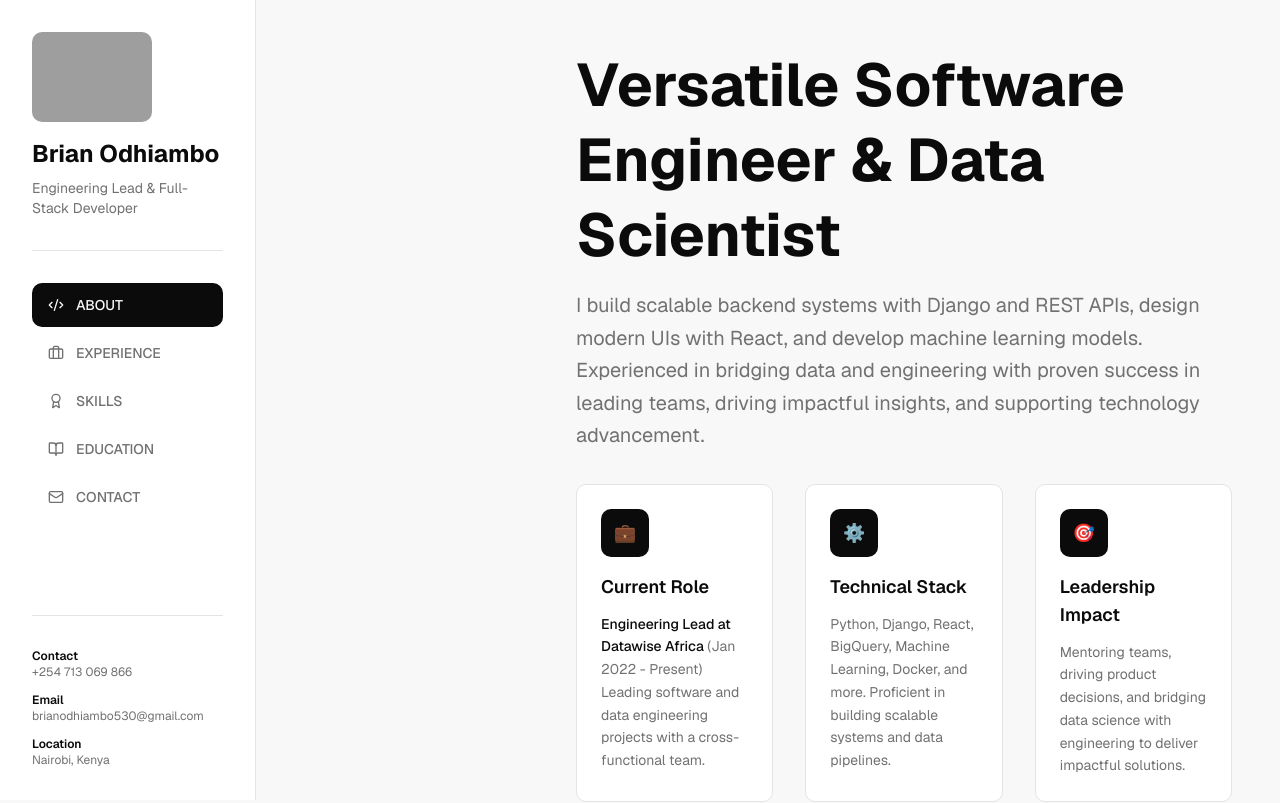
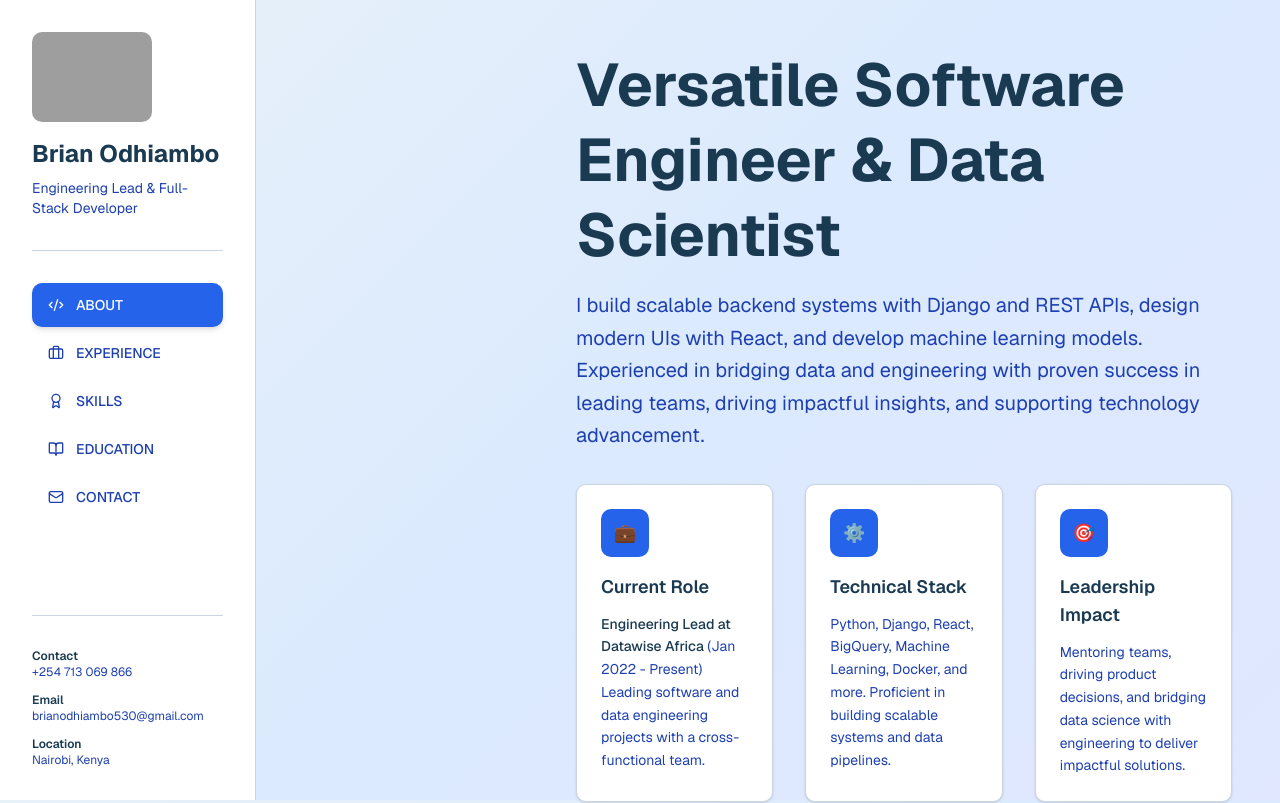
Before and after one commit to BrianOdhiambo/my-portfolio, a Next.js app: page / in a window 1280 px wide. Shown: the top 803 px of the page. Built offline with nearby package versions, Linux system fonts and the light colour scheme; grey boxes are pictures that could not be loaded.

Commit message:
updated color theme

```diff
--- a/app/globals.css
+++ b/app/globals.css
@@ -4,74 +4,74 @@
 @custom-variant dark (&:is(.dark *));
 
 :root {
-  --background: oklch(0.98 0 0);
-  --foreground: oklch(0.15 0 0);
-  --card: oklch(1 0 0);
-  --card-foreground: oklch(0.15 0 0);
-  --popover: oklch(1 0 0);
-  --popover-foreground: oklch(0.15 0 0);
-  --primary: oklch(0.3 0 0);
-  --primary-foreground: oklch(0.98 0 0);
-  --secondary: oklch(0.88 0 0);
-  --secondary-foreground: oklch(0.2 0 0);
-  --muted: oklch(0.88 0 0);
-  --muted-foreground: oklch(0.55 0 0);
-  --accent: oklch(0.88 0 0);
-  --accent-foreground: oklch(0.2 0 0);
-  --destructive: oklch(0.577 0.245 27.325);
-  --destructive-foreground: oklch(0.577 0.245 27.325);
-  --border: oklch(0.92 0 0);
-  --input: oklch(0.92 0 0);
-  --ring: oklch(0.7 0 0);
-  --chart-1: oklch(0.646 0.222 41.116);
-  --chart-2: oklch(0.6 0.118 184.704);
-  --chart-3: oklch(0.398 0.07 227.392);
-  --chart-4: oklch(0.828 0.189 84.429);
-  --chart-5: oklch(0.769 0.188 70.08);
+  --background: #e8f1f8;
+  --foreground: #1a3a52;
+  --card: #ffffff;
+  --card-foreground: #1a3a52;
+  --popover: #ffffff;
+  --popover-foreground: #1a3a52;
+  --primary: #2563eb;
+  --primary-foreground: #ffffff;
+  --secondary: #dbeafe;
+  --secondary-foreground: #1e40af;
+  --muted: #bfdbfe;
+  --muted-foreground: #1e40af;
+  --accent: #3b82f6;
+  --accent-foreground: #ffffff;
+  --destructive: #dc2626;
+  --destructive-foreground: #fca5a5;
+  --border: #cbd5e1;
+  --input: #f1f5f9;
+  --ring: #3b82f6;
+  --chart-1: #3b82f6;
+  --chart-2: #06b6d4;
+  --chart-3: #8b5cf6;
+  --chart-4: #ec4899;
+  --chart-5: #f59e0b;
   --radius: 0.625rem;
-  --sidebar: oklch(0.985 0 0);
-  --sidebar-foreground: oklch(0.145 0 0);
-  --sidebar-primary: oklch(0.205 0 0);
-  --sidebar-primary-foreground: oklch(0.985 0 0);
-  --sidebar-accent: oklch(0.97 0 0);
-  --sidebar-accent-foreground: oklch(0.205 0 0);
-  --sidebar-border: oklch(0.922 0 0);
-  --sidebar-ring: oklch(0.708 0 0);
+  --sidebar: #ffffff;
+  --sidebar-foreground: #1a3a52;
+  --sidebar-primary: #2563eb;
+  --sidebar-primary-foreground: #ffffff;
+  --sidebar-accent: #dbeafe;
+  --sidebar-accent-foreground: #1e40af;
+  --sidebar-border: #cbd5e1;
+  --sidebar-ring: #3b82f6;
 }
 
 .dark {
-  --background: oklch(0.13 0 0);
-  --foreground: oklch(0.92 0 0);
-  --card: oklch(0.18 0 0);
-  --card-foreground: oklch(0.92 0 0);
-  --popover: oklch(0.18 0 0);
-  --popover-foreground: oklch(0.92 0 0);
-  --primary: oklch(0.92 0 0);
-  --primary-foreground: oklch(0.13 0 0);
-  --secondary: oklch(0.35 0 0);
-  --secondary-foreground: oklch(0.92 0 0);
-  --muted: oklch(0.35 0 0);
-  --muted-foreground: oklch(0.65 0 0);
-  --accent: oklch(0.35 0 0);
-  --accent-foreground: oklch(0.92 0 0);
-  --destructive: oklch(0.396 0.141 25.723);
-  --destructive-foreground: oklch(0.637 0.237 25.331);
-  --border: oklch(0.28 0 0);
-  --input: oklch(0.28 0 0);
-  --ring: oklch(0.45 0 0);
-  --chart-1: oklch(0.488 0.243 264.376);
-  --chart-2: oklch(0.696 0.17 162.48);
-  --chart-3: oklch(0.769 0.188 70.08);
-  --chart-4: oklch(0.627 0.265 303.9);
-  --chart-5: oklch(0.645 0.246 16.439);
-  --sidebar: oklch(0.18 0 0);
-  --sidebar-foreground: oklch(0.92 0 0);
-  --sidebar-primary: oklch(0.92 0 0);
-  --sidebar-primary-foreground: oklch(0.13 0 0);
-  --sidebar-accent: oklch(0.35 0 0);
-  --sidebar-accent-foreground: oklch(0.92 0 0);
-  --sidebar-border: oklch(0.28 0 0);
-  --sidebar-ring: oklch(0.45 0 0);
+  --background: #0f172a;
+  --foreground: #e2e8f0;
+  --card: #1e293b;
+  --card-foreground: #e2e8f0;
+  --popover: #1e293b;
+  --popover-foreground: #e2e8f0;
+  --primary: #60a5fa;
+  --primary-foreground: #0f172a;
+  --secondary: #1e3a8a;
+  --secondary-foreground: #93c5fd;
+  --muted: #334155;
+  --muted-foreground: #cbd5e1;
+  --accent: #60a5fa;
+  --accent-foreground: #0f172a;
+  --destructive: #f87171;
+  --destructive-foreground: #7c2d12;
+  --border: #334155;
+  --input: #0f172a;
+  --ring: #60a5fa;
+  --chart-1: #60a5fa;
+  --chart-2: #06b6d4;
+  --chart-3: #a78bfa;
+  --chart-4: #f472b6;
+  --chart-5: #fbbf24;
+  --sidebar: #1e293b;
+  --sidebar-foreground: #e2e8f0;
+  --sidebar-primary: #60a5fa;
+  --sidebar-primary-foreground: #0f172a;
+  --sidebar-accent: #1e3a8a;
+  --sidebar-accent-foreground: #93c5fd;
+  --sidebar-border: #334155;
+  --sidebar-ring: #60a5fa;
 }
 
 @theme inline {
@@ -120,6 +120,8 @@
     @apply border-border outline-ring/50;
   }
   body {
-    @apply bg-background text-foreground;
+    @apply text-foreground;
+    background: linear-gradient(135deg, #e8f1f8 0%, #dbeafe 50%, #e0e7ff 100%);
+    background-attachment: fixed;
   }
 }
--- a/app/page.tsx
+++ b/app/page.tsx
@@ -12,7 +12,7 @@ export default function Home() {
   const [activeSection, setActiveSection] = useState<'about' | 'experience' | 'skills' | 'education' | 'contact'>('about');
 
   return (
-    <div className="min-h-screen bg-background text-foreground">
+    <div className="min-h-screen text-foreground">
       <div className="flex flex-col lg:flex-row">
         {/* Sidebar Navigation */}
         <Navigation activeSection={activeSection} onSectionChange={setActiveSection} />
--- a/components/Experience.tsx
+++ b/components/Experience.tsx
@@ -62,15 +62,17 @@ export default function Experience() {
         {/* Experience Overview Chart */}
         <div className="mb-12 bg-card rounded-lg p-8 border border-border">
           <h3 className="text-2xl font-bold text-foreground mb-6">Experience Timeline</h3>
-          <ResponsiveContainer width="100%" height={300}>
-            <BarChart data={experienceData}>
-              <CartesianGrid strokeDasharray="3 3" stroke="#e5e7eb" />
-              <XAxis dataKey="role" stroke="#6b7280" angle={-45} textAnchor="end" height={100} interval={0} />
-              <YAxis stroke="#6b7280" />
-              <Tooltip contentStyle={{ backgroundColor: '#f3f4f6', border: '1px solid #d1d5db', borderRadius: '6px' }} />
-              <Bar dataKey="duration" fill="#1f2937" radius={[8, 8, 0, 0]} name="Duration (months)" />
-            </BarChart>
-          </ResponsiveContainer>
+          <div style={{ width: '100%', height: '400px' }}>
+            <ResponsiveContainer width="100%" height="100%">
+              <BarChart data={experienceData} margin={{ top: 20, right: 30, left: 20, bottom: 120 }}>
+                <CartesianGrid strokeDasharray="3 3" stroke="#cbd5e1" />
+                <XAxis dataKey="role" stroke="#64748b" angle={-35} textAnchor="end" height={120} interval={0} />
+                <YAxis stroke="#64748b" />
+                <Tooltip contentStyle={{ backgroundColor: '#ffffff', border: '1px solid #cbd5e1', borderRadius: '6px', color: '#1a3a52' }} />
+                <Bar dataKey="duration" fill="#2563eb" radius={[8, 8, 0, 0]} name="Duration (months)" />
+              </BarChart>
+            </ResponsiveContainer>
+          </div>
         </div>
 
         <div className="space-y-12">
--- a/components/Hero.tsx
+++ b/components/Hero.tsx
@@ -17,9 +17,9 @@ export default function Hero() {
 
         {/* About Content */}
         <div className="grid gap-8 mb-12 md:grid-cols-3">
-          <div className="bg-card rounded-lg p-6 border border-border hover:shadow-lg transition">
-            <div className="w-12 h-12 rounded-lg bg-foreground flex items-center justify-center mb-4">
-              <span className="text-background font-bold text-lg">💼</span>
+          <div className="bg-card rounded-lg p-6 border border-border shadow-sm hover:shadow-lg hover:border-primary transition">
+            <div className="w-12 h-12 rounded-lg bg-primary flex items-center justify-center mb-4 text-white">
+              <span className="font-bold text-lg">💼</span>
             </div>
             <h3 className="text-lg font-semibold text-foreground mb-3">Current Role</h3>
             <p className="text-muted-foreground leading-relaxed text-sm">
@@ -29,9 +29,9 @@ export default function Hero() {
             </p>
           </div>
 
-          <div className="bg-card rounded-lg p-6 border border-border hover:shadow-lg transition">
-            <div className="w-12 h-12 rounded-lg bg-foreground flex items-center justify-center mb-4">
-              <span className="text-background font-bold text-lg">⚙️</span>
+          <div className="bg-card rounded-lg p-6 border border-border shadow-sm hover:shadow-lg hover:border-primary transition">
+            <div className="w-12 h-12 rounded-lg bg-primary flex items-center justify-center mb-4 text-white">
+              <span className="font-bold text-lg">⚙️</span>
             </div>
             <h3 className="text-lg font-semibold text-foreground mb-3">Technical Stack</h3>
             <p className="text-muted-foreground leading-relaxed text-sm">
@@ -39,9 +39,9 @@ export default function Hero() {
             </p>
           </div>
 
-          <div className="bg-card rounded-lg p-6 border border-border hover:shadow-lg transition">
-            <div className="w-12 h-12 rounded-lg bg-foreground flex items-center justify-center mb-4">
-              <span className="text-background font-bold text-lg">🎯</span>
+          <div className="bg-card rounded-lg p-6 border border-border shadow-sm hover:shadow-lg hover:border-primary transition">
+            <div className="w-12 h-12 rounded-lg bg-primary flex items-center justify-center mb-4 text-white">
+              <span className="font-bold text-lg">🎯</span>
             </div>
             <h3 className="text-lg font-semibold text-foreground mb-3">Leadership Impact</h3>
             <p className="text-muted-foreground leading-relaxed text-sm">
@@ -59,7 +59,7 @@ export default function Hero() {
                 href="https://github.com/BrianOdhiambo"
                 target="_blank"
                 rel="noopener noreferrer"
-                className="flex items-center gap-2 px-4 py-2 bg-foreground text-background rounded-lg font-medium hover:opacity-90 transition"
+                className="flex items-center gap-2 px-4 py-2 bg-primary text-primary-foreground rounded-lg font-medium hover:shadow-md hover:bg-blue-600 transition"
               >
                 <Github size={20} />
                 <span>GitHub</span>
@@ -68,14 +68,14 @@ export default function Hero() {
                 href="https://www.linkedin.com/in/brian-odhiambo-6b036b181/"
                 target="_blank"
                 rel="noopener noreferrer"
-                className="flex items-center gap-2 px-4 py-2 bg-foreground text-background rounded-lg font-medium hover:opacity-90 transition"
+                className="flex items-center gap-2 px-4 py-2 bg-primary text-primary-foreground rounded-lg font-medium hover:shadow-md hover:bg-blue-600 transition"
               >
                 <Linkedin size={20} />
                 <span>LinkedIn</span>
               </a>
               <a
                 href="mailto:brianodhiambo530@gmail.com"
-                className="flex items-center gap-2 px-4 py-2 bg-foreground text-background rounded-lg font-medium hover:opacity-90 transition"
+                className="flex items-center gap-2 px-4 py-2 bg-primary text-primary-foreground rounded-lg font-medium hover:shadow-md hover:bg-blue-600 transition"
               >
                 <Mail size={20} />
                 <span>Email</span>
--- a/components/Navigation.tsx
+++ b/components/Navigation.tsx
@@ -45,7 +45,7 @@ export default function Navigation({ activeSection, onSectionChange }: Navigatio
               onClick={() => onSectionChange(item.id as any)}
               className={`flex items-center gap-3 px-4 py-3 rounded-lg transition-all text-sm font-medium whitespace-nowrap lg:w-full ${
                 isActive
-                  ? 'bg-foreground text-background'
+                  ? 'bg-primary text-primary-foreground shadow-md'
                   : 'text-muted-foreground hover:text-foreground hover:bg-secondary'
               }`}
             >
```
Also changed, not shown: components/Skills.tsx (+24 -20 lines).
